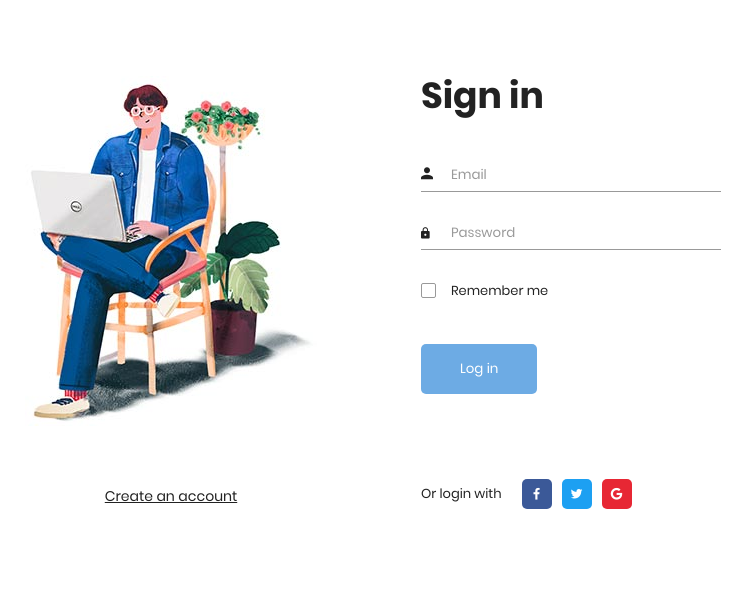
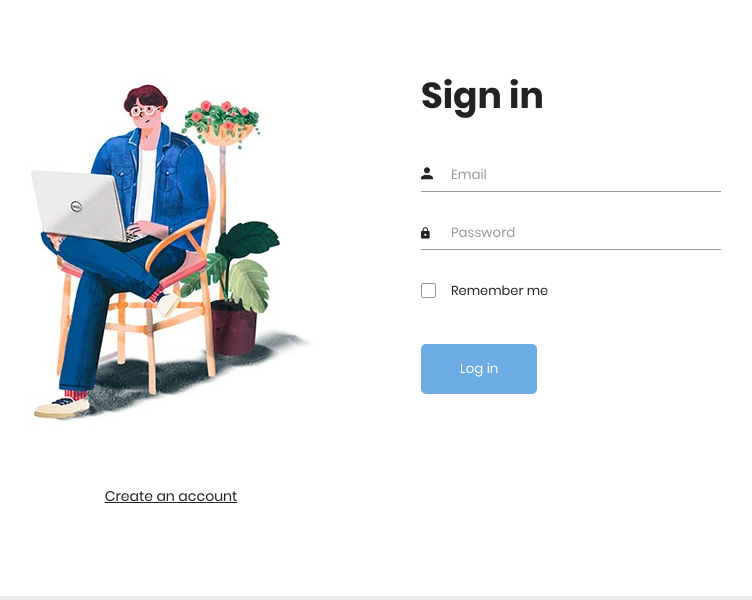
Before and after one commit to thedivinez/covidadvisorbot, a Flask app: page /signin in a window 1280 px wide. Shown: the part 42-642 px from the top of the page, without its empty margins (279-1031 px from the left). Run offline with Flask 2, Linux system fonts and the light colour scheme.

Commit message:
make it better

```diff
--- a/templates/signin.html
+++ b/templates/signin.html
@@ -35,14 +35,14 @@
                         <input type="submit" name="signin" id="signin" class="form-submit" value="Log in" />
                     </div>
                 </form>
-                <div class="social-login">
+                <!-- <div class="social-login">
                     <span class="social-label">Or login with</span>
                     <ul class="socials">
                         <li><a href="#"><i class="display-flex-center zmdi zmdi-facebook"></i></a></li>
                         <li><a href="#"><i class="display-flex-center zmdi zmdi-twitter"></i></a></li>
                         <li><a href="#"><i class="display-flex-center zmdi zmdi-google"></i></a></li>
                     </ul>
-                </div>
+                </div> -->
             </div>
         </div>
     </div>
```
